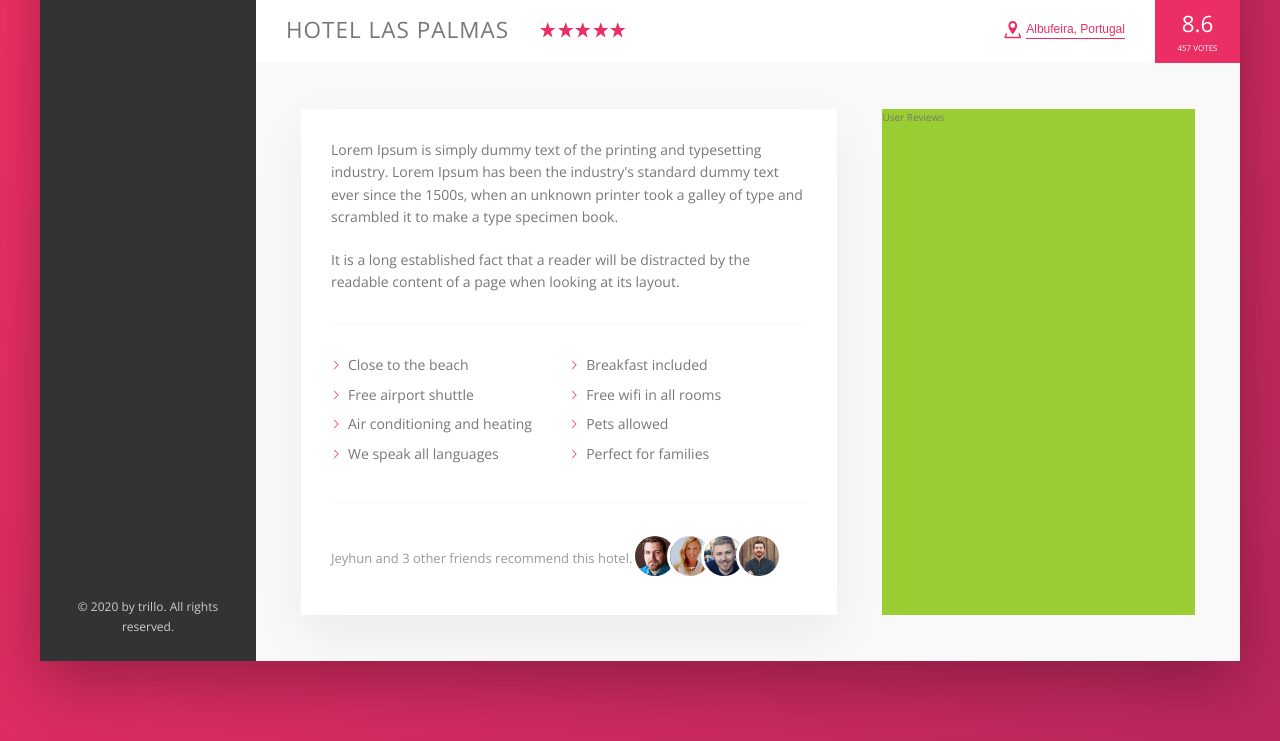
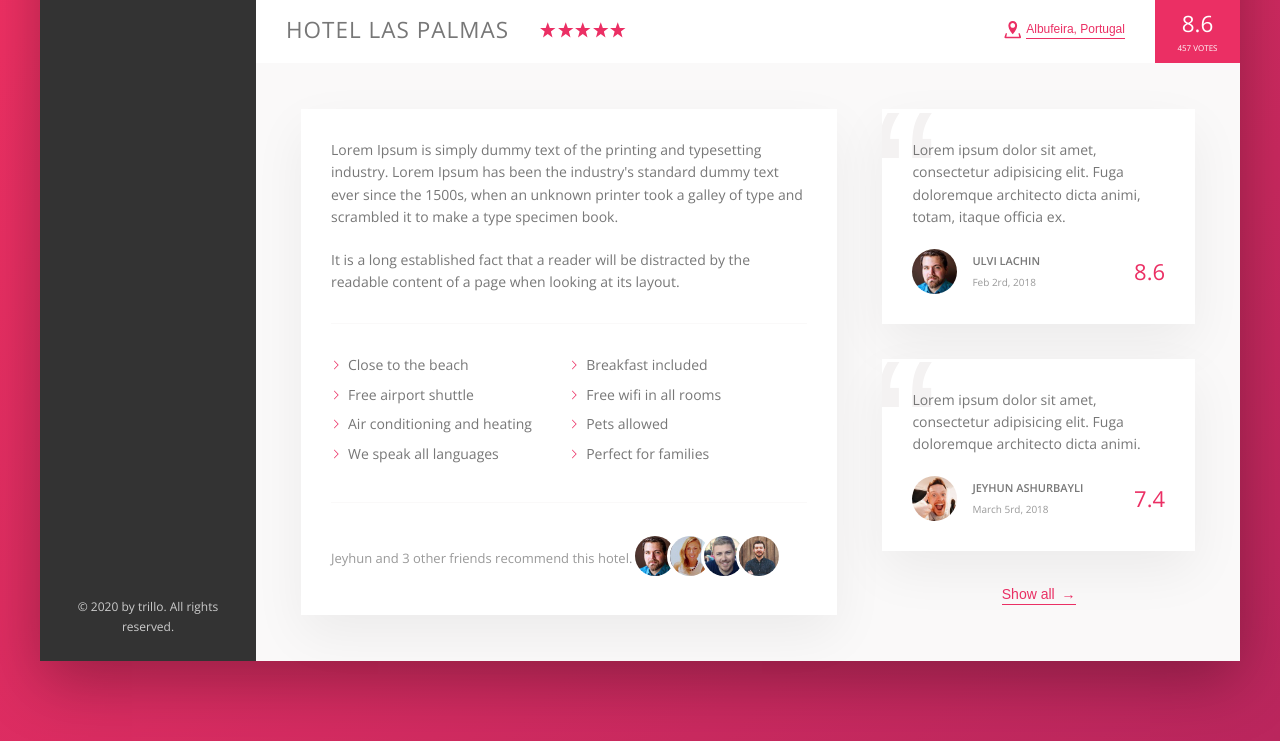
Before and after one commit to ulvilacinov/Trillo, a website: page index.html in a window 1280 px wide. Shown: the part 538-1279 px from the top of the page. Drawn offline with nearby package versions, Linux system fonts and the light colour scheme.

Commit message:
feature/ Added user review part

```diff
--- a/index.html
+++ b/index.html
@@ -170,7 +170,34 @@
                        </div>
 
                        <div class="user-reviews">
-                           User Reviews
+                           <figure class="review">
+                                <blockquote class="review__text">
+                                    Lorem ipsum dolor sit amet, consectetur adipisicing elit. Fuga doloremque architecto dicta animi, totam, itaque officia ex.
+                                </blockquote>
+                                <figcaption class="review__user">
+                                    <img src="img/user-5.jpg" alt="User 1" class="review__photo">
+                                    <div class="review__user-box">
+                                        <p class="review__user-name">Ulvi Lachin</p>
+                                        <p class="review__user-date">Feb 2rd, 2018</p>
+                                    </div>
+                                    <div class="review__rating">8.6</div>
+                                </figcaption>
+                           </figure>
+
+                           <figure class="review">
+                            <blockquote class="review__text">
+                                Lorem ipsum dolor sit amet, consectetur adipisicing elit. Fuga doloremque architecto dicta animi.                            </blockquote>
+                            <figcaption class="review__user">
+                                <img src="img/user-1.jpg" alt="User 1" class="review__photo">
+                                <div class="review__user-box">
+                                    <p class="review__user-name">Jeyhun Ashurbayli</p>
+                                    <p class="review__user-date">March 5rd, 2018</p>
+                                </div>
+                                <div class="review__rating">7.4</div>
+                            </figcaption>
+                       </figure>
+
+                       <button class="btn-inline">Show all <span>&rarr;</span></button>
                        </div>
                    </div>
                 </main>
--- a/sass/_components.scss
+++ b/sass/_components.scss
@@ -271,8 +271,17 @@
   display: inline-block;
   transition: all 0.2s;
 
+  & span {
+    margin-left: 3px;
+    transition: margin-left 0.2s;
+  }
+
   &:hover {
     color: var(--color-grey-dark-1);
+
+    span {
+      margin-left: 8px;
+    }
   }
 
   &:focus {
@@ -370,3 +379,66 @@
     }
   }
 }
+
+//////////////////////////////////////////////
+////// REVIEWS
+.review {
+  background-color: white;
+  box-shadow: var(--shadow-light);
+  padding: 3rem;
+  margin-bottom: 3.5rem;
+  position: relative;
+  overflow: hidden;
+
+  &__text {
+    margin-bottom: 2rem;
+    z-index: 10;
+    position: relative;
+  }
+
+  &__user {
+    display: flex;
+    align-items: center;
+  }
+
+  &__photo {
+    height: 4.5rem;
+    width: 4.5rem;
+    border-radius: 50%;
+    margin-right: 1.5rem;
+  }
+
+  &__user-box {
+    margin-right: auto;
+  }
+
+  &__user-name {
+    font-size: 1.1rem;
+    font-weight: 600;
+    text-transform: uppercase;
+    margin-bottom: 0.4rem;
+  }
+
+  &__user-date {
+    font-size: 1rem;
+    color: var(--color-grey-dark-3);
+  }
+
+  &__rating {
+    color: var(--color-primary);
+    font-size: 2.2rem;
+    font-weight: 300;
+  }
+
+  &::before {
+    content: '\201C';
+    position: absolute;
+    top: -2.75rem;
+    left: -1rem;
+    line-height: 1;
+    font-size: 20rem;
+    color: var(--color-grey-light-2);
+    font-family: sans-serif;
+    z-index: 1;
+  }
+}
--- a/sass/_layout.scss
+++ b/sass/_layout.scss
@@ -36,6 +36,7 @@
 }
 
 .detail {
+  font-size: 1.4rem;
   display: flex;
   padding: 4.5rem;
   background-color: var(--color-grey-light-1);
@@ -43,7 +44,6 @@
 }
 
 .description {
-  font-size: 1.4rem;
   flex: 0 0 60%;
   margin-right: 4.5rem;
   background-color: white;
@@ -53,5 +53,8 @@
 
 .user-reviews {
   flex: 1;
-  background-color: yellowgreen;
+
+  display: flex;
+  flex-direction: column;
+  align-items: center;
 }
```
Also changed, not shown: css/style.css.
